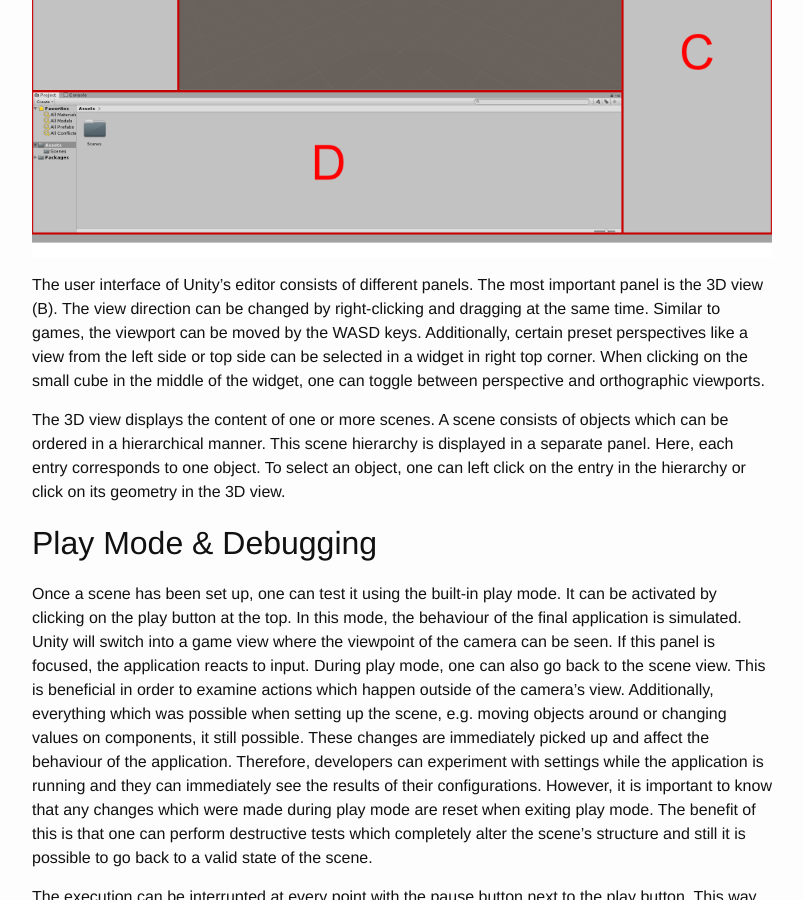
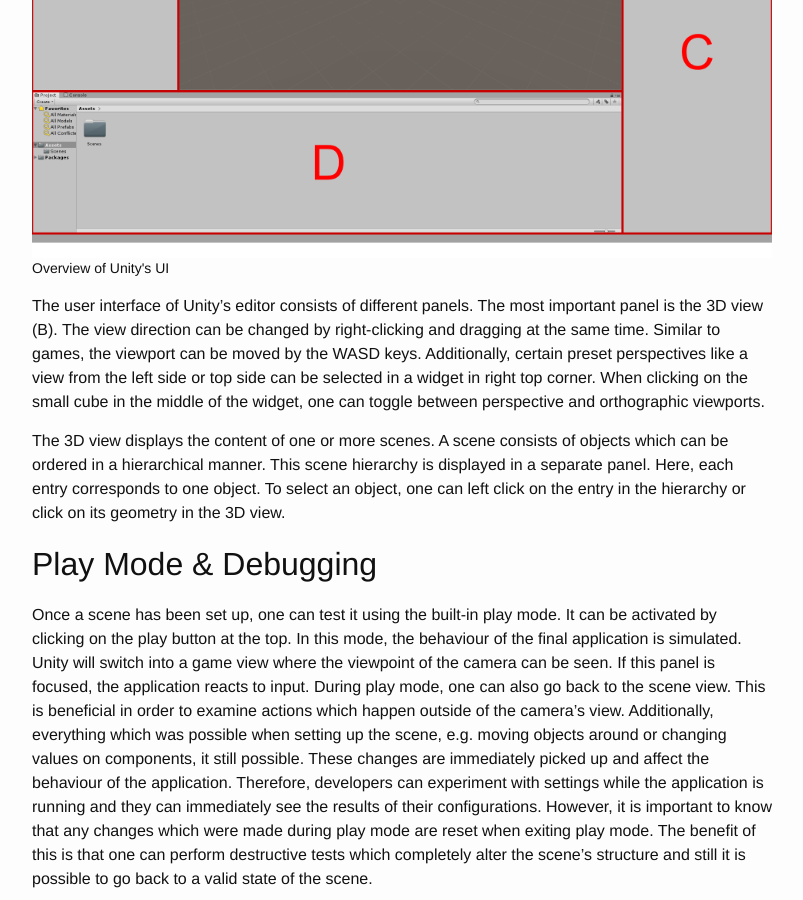
Before and after one commit to klamma/ar-for-eu-book, a Jekyll site: the page built from _pages/chapters/engines.md, in a window 1280 px wide and 900 px high, scrolled down 1418 px. Shown: the whole window, without its empty margins (238-1041 px from the left). Built offline with Jekyll 4.4.1, drawn with Linux system fonts in a browser that asks for light colours; nearby versions of some CDN libraries.

Commit message:
added include file for image with captions

```diff
--- /dev/null
+++ b/_includes/image.html
@@ -0,0 +1,4 @@
+<figure class="image">
+    <img src="{{include.base}}{{ include.url }}" alt="{{ include.description }}">
+    <figcaption>{{ include.description }}</figcaption>
+</figure>
--- a/_pages/chapters/engines.md
+++ b/_pages/chapters/engines.md
@@ -72,7 +72,7 @@
 *The following description of the panel positions refers to Unity's default layout.
 The layout can be changed under Window > Layouts > Default.*
 
-![Unity UI]({{pathToRoot}}/assets/figures/engines/UnityUIOverview.png)
+{% include image.html url="/assets/figures/engines/UnityUIOverview.png" base=pathToRoot description="Overview of Unity's UI" %}
 
 The user interface of Unity's editor consists of different panels.
 The most important panel is the 3D view (B).
```
Also changed, not shown: _pages/chapters/modeling.md (+2 -2 lines).
